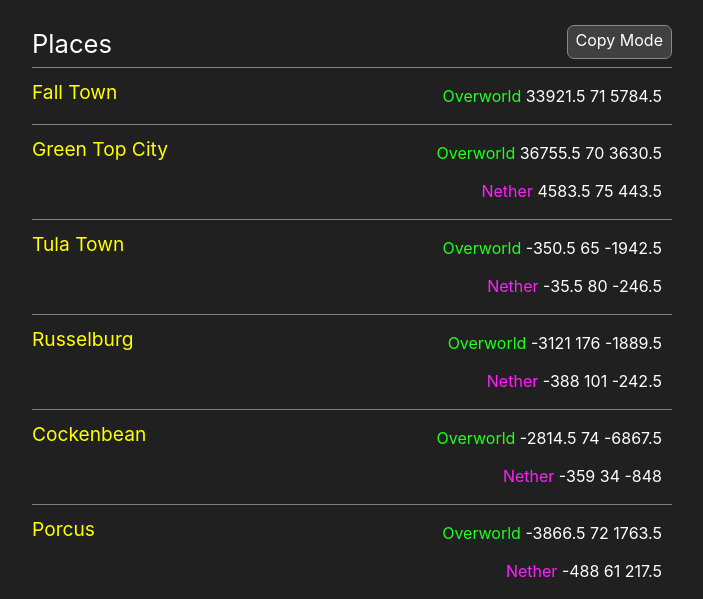
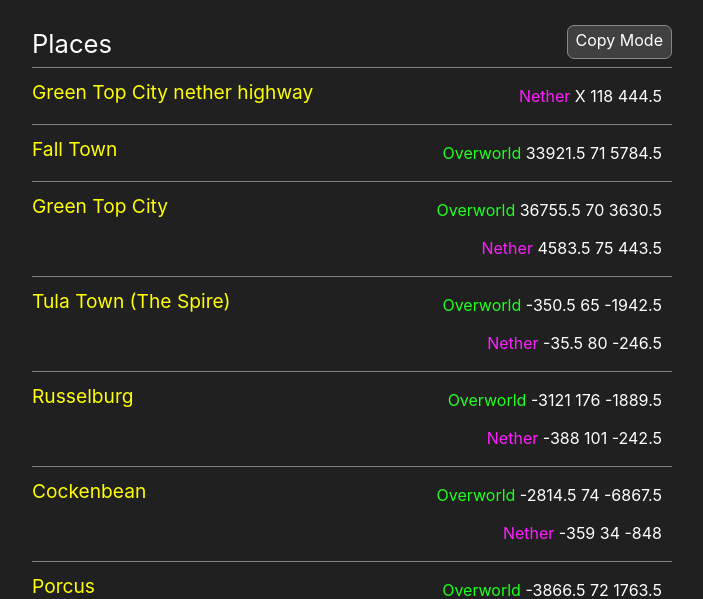
Before and after one commit to sadam-04/mc-dashboard, a Django app: page /places/ in a window 1280 px wide. Shown: the part 51-650 px from the top of the page, without its empty margins (288-991 px from the left). Run offline with Django 5.2, Linux system fonts and the light colour scheme; the visitor is signed in with stand-in values (Sample User, id 1); parts of the project's set-up code (start-up, migrations or seed data) failed here and were passed over.

Commit message:
add support for non-teleportable coords
and improve tp error handling

```diff
--- a/hub/views.py
+++ b/hub/views.py
@@ -89,27 +89,29 @@ def teleport(request):
         locationId = data.get("tpid")
         locationDim = data.get("tpdim")
 
+
         if None in (locationId, locationDim):
-            logger.error("Bad tpdim was posted to the teleport view: " + locationDim)
-            return JsonResponse({"status": "failure", "error": "Internal server error"})
+            logger.error("Bad tpid and/or tpdim was posted to the teleport view: " + locationDim)
+            return JsonResponse({"status": "failure", "error": "Bad request"}, status=400)
 
-        # tpDim = ""
+        if locations.get(locationId).get("tp") is not True:
+            logger.error("Requested location is not teleportable")
+            return JsonResponse({"status": "teleport-forbidden", "error": "Bad request"}, status=403)
+
         if locationDim not in ("overworld", "the_nether", "the_end"):
             logger.error("Bad tpdim was posted to the teleport view: " + locationDim)
-            return JsonResponse({"status": "failure", "error": "YOOO"})
-
-        logger.info(str(locations))
+            return JsonResponse({"status": "failure", "error": "Bad request"}, status=400)
 
         try:
             logger.info(f"Trying to get {locationId} in {locationDim}")
             tpCoords = locations.get(locationId).get(locationDim)
         except Exception as e:
-            logger.error("2: Error while processing teleport request: " + str(e))
-            return JsonResponse({"status": "failure", "error": "Internal server error"},  status=500)
+            logger.error(f"Unable to find coordinates for that id ({locationId}) and tpdim ({locationDim}): " + str(e))
+            return JsonResponse({"status": "failure", "error": "Bad request"},  status=400)
 
         if not tpCoords:
             logger.error(f"Unable to get coords for the given parameters: (id={locationId}, dim={locationDim})")
-            return JsonResponse({"status": "failure", "error": "YOO"})
+            return JsonResponse({"status": "failure", "error": "Bad request"}, status=400)
 
         # django_user = request.user.username
         # mc_username = settings.MC_USER_ASSOCS.get(django_user)
@@ -126,7 +128,7 @@ def teleport(request):
             return JsonResponse({"status": "success"})
     except Exception as e:
         logger.error("Error while processing teleport request: " + str(e))
-        return JsonResponse({"status": "failure", "error": "It didn't work :( sowwy"},  status=500)
+        return JsonResponse({"status": "failure", "error": "Internal server error"},  status=500)
 
 async def get_server_status():
     client = Client(settings.MC_IP, settings.MC_PORT, settings.MC_SMP_TOKEN)
--- a/locations.json
+++ b/locations.json
@@ -1,11 +1,12 @@
 {
-    "fall": {"name": "Fall Town", "overworld": "33921.5 71 5784.5"},
-    "gtc": {"name": "Green Top City", "overworld": "36755.5 70 3630.5", "the_nether": "4583.5 75 443.5"},
-    "tt": {"name": "Tula Town", "overworld": "-350.5 65 -1942.5", "the_nether": "-35.5 80 -246.5"},
-    "rb": {"name": "Russelburg", "overworld": "-3121 176 -1889.5", "the_nether": "-388 101 -242.5"},
-    "cnb": {"name": "Cockenbean", "overworld": "-2814.5 74 -6867.5", "the_nether": "-359 34 -848"},
-    "porc": {"name": "Porcus", "overworld": "-3866.5 72 1763.5", "the_nether": "-488 61 217.5"},
-    "s2": {"name": "Season 2", "overworld": "-8588.5 64 -4154.5", "the_nether": "-1086.5 58 -527"},
-    "2c": {"name": "Two Castles", "overworld": "4172.5 63 1355.5", "the_nether": "513 80 180.5"},
-    "bn": {"name": "Bazinganite", "overworld": "10332.5 69 -2107.5"}
+    "gtc-nthr-hw": {"name": "Green Top City nether highway", "tp": false, "the_nether": "X 118 444.5"},
+    "fall": {"name": "Fall Town", "tp": true, "overworld": "33921.5 71 5784.5"},
+    "gtc": {"name": "Green Top City", "tp": true, "overworld": "36755.5 70 3630.5", "the_nether": "4583.5 75 443.5"},
+    "tt": {"name": "Tula Town (The Spire)", "tp": true, "overworld": "-350.5 65 -1942.5", "the_nether": "-35.5 80 -246.5"},
+    "rb": {"name": "Russelburg", "tp": true, "overworld": "-3121 176 -1889.5", "the_nether": "-388 101 -242.5"},
+    "cnb": {"name": "Cockenbean", "tp": true, "overworld": "-2814.5 74 -6867.5", "the_nether": "-359 34 -848"},
+    "porc": {"name": "Porcus", "tp": true, "overworld": "-3866.5 72 1763.5", "the_nether": "-488 61 217.5"},
+    "s2": {"name": "Season 2", "tp": true, "overworld": "-8588.5 64 -4154.5", "the_nether": "-1086.5 58 -527"},
+    "2c": {"name": "Two Castles", "tp": true, "overworld": "4172.5 63 1355.5", "the_nether": "513 80 180.5"},
+    "bn": {"name": "Bazinganite", "tp": true, "overworld": "10332.5 69 -2107.5"}
 }
--- a/static/css/global.css
+++ b/static/css/global.css
@@ -342,6 +342,13 @@ iframe {
     font-size: 1.6rem;
 }
 
+.disabled-bttn {
+    background-color: #404040;
+    color: #b0b0b0;
+    pointer-events: none;
+    opacity: 70%;
+}
+
 @media screen and (max-width: 800px) {
   body {
     gap: 8px;
--- a/templates/hub/places.html
+++ b/templates/hub/places.html
@@ -13,9 +13,9 @@
     <div class="coord-row-2">
         <div class="place-title">{{ location.name }}</div>
         <div class="coordinate-area">
-            {% if location.overworld %}<div class="ow-coords" data-tp-id="{{ id }}" data-tp-dim="overworld">Overworld&nbsp;<div class="copyable">{{ location.overworld }}</div></div>{% endif %}
-            {% if location.the_nether %}<div class="nether-coords" data-tp-id="{{ id }}" data-tp-dim="the_nether">Nether&nbsp;<div class="copyable">{{ location.the_nether }}</div></div>{% endif %}
-            {% if location.the_end %}<div class="end-coords" data-tp-id="{{ id }}" data-tp-dim="the_end">End&nbsp;<div class="copyable">{{ location.the_end }}</div></div>{% endif %}
+            {% if location.overworld %}<div class="ow-coords {% if not location.tp %}no-tp{% endif %}" data-tp-id="{{ id }}" data-tp-dim="overworld">Overworld&nbsp;<div class="copyable">{{ location.overworld }}</div></div>{% endif %}
+            {% if location.the_nether %}<div class="nether-coords {% if not location.tp %}no-tp{% endif %}" data-tp-id="{{ id }}" data-tp-dim="the_nether">Nether&nbsp;<div class="copyable">{{ location.the_nether }}</div></div>{% endif %}
+            {% if location.the_end %}<div class="end-coords {% if not location.tp %}no-tp{% endif %}" data-tp-id="{{ id }}" data-tp-dim="the_end">End&nbsp;<div class="copyable">{{ location.the_end }}</div></div>{% endif %}
         </div>
     </div>
     {% endfor %}
@@ -157,14 +157,24 @@
     <script>
         let mode = "copy";
 
+        const nonTeleportables = document.querySelectorAll(".no-tp");
+
         const actionBttn = document.getElementById("place-action");
         actionBttn.addEventListener('click', function(event) {
             if (mode == "copy") {
                 actionBttn.innerHTML = "TP Mode";
                 mode = "tp";
+                nonTeleportables.forEach(item => {
+                    // item.style.pointerEvents = "none";
+                    item.classList.toggle("disabled-bttn");
+                });
             } else {
                 actionBttn.innerHTML = "Copy Mode";
                 mode = "copy";
+                nonTeleportables.forEach(item => {
+                    item.classList.toggle("disabled-bttn");
+                    // item.style.pointerEvents = "none";
+                });
             }
         });
 
@@ -209,8 +219,7 @@
                             setTimeout(() => {
                                 bttn.innerHTML = originalText;
                             }, 1500);
-                        }
-                        else {
+                        } else {
                             const originalText = bttn.innerHTML;
                             bttn.innerHTML = 'An error occurred';
                             setTimeout(() => {
```
